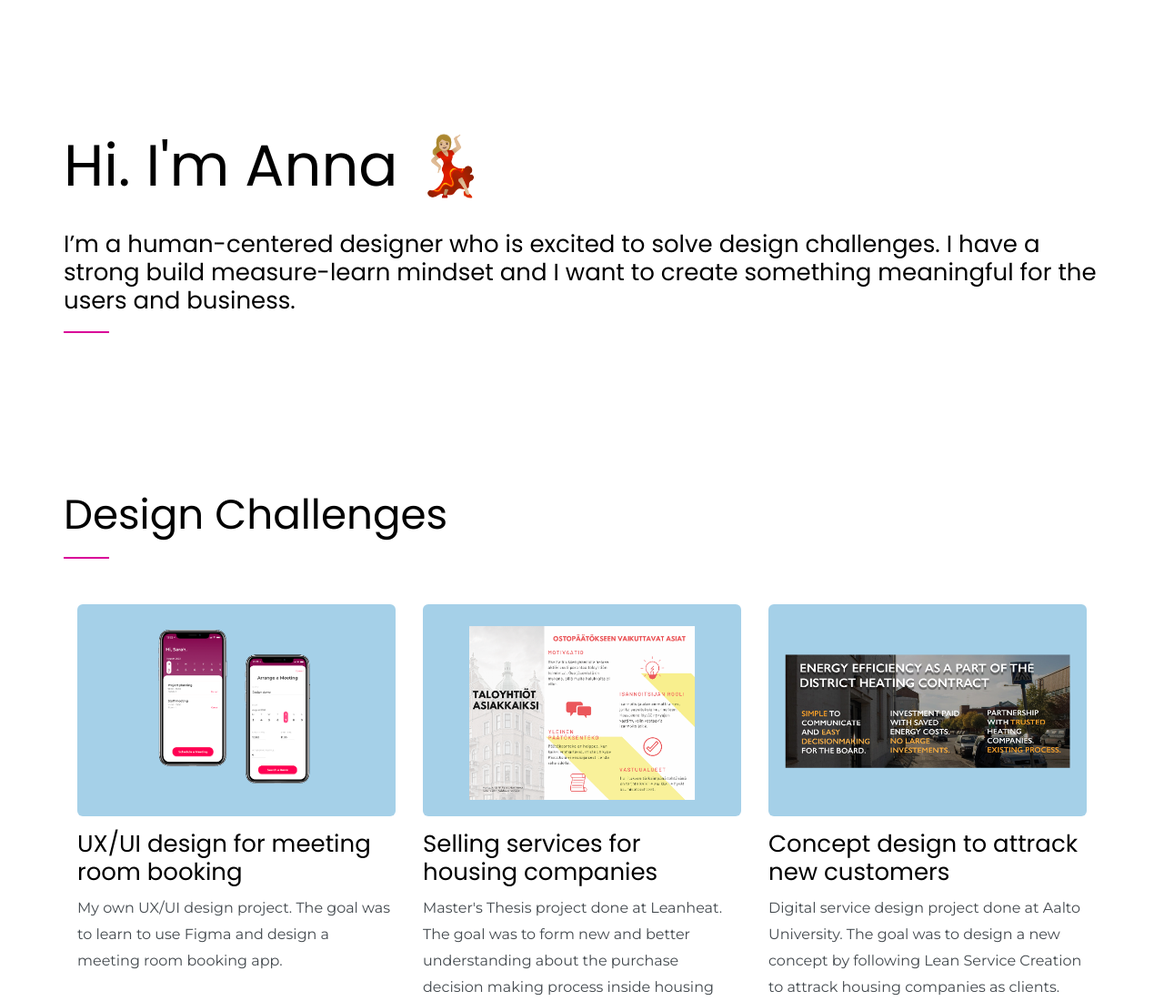
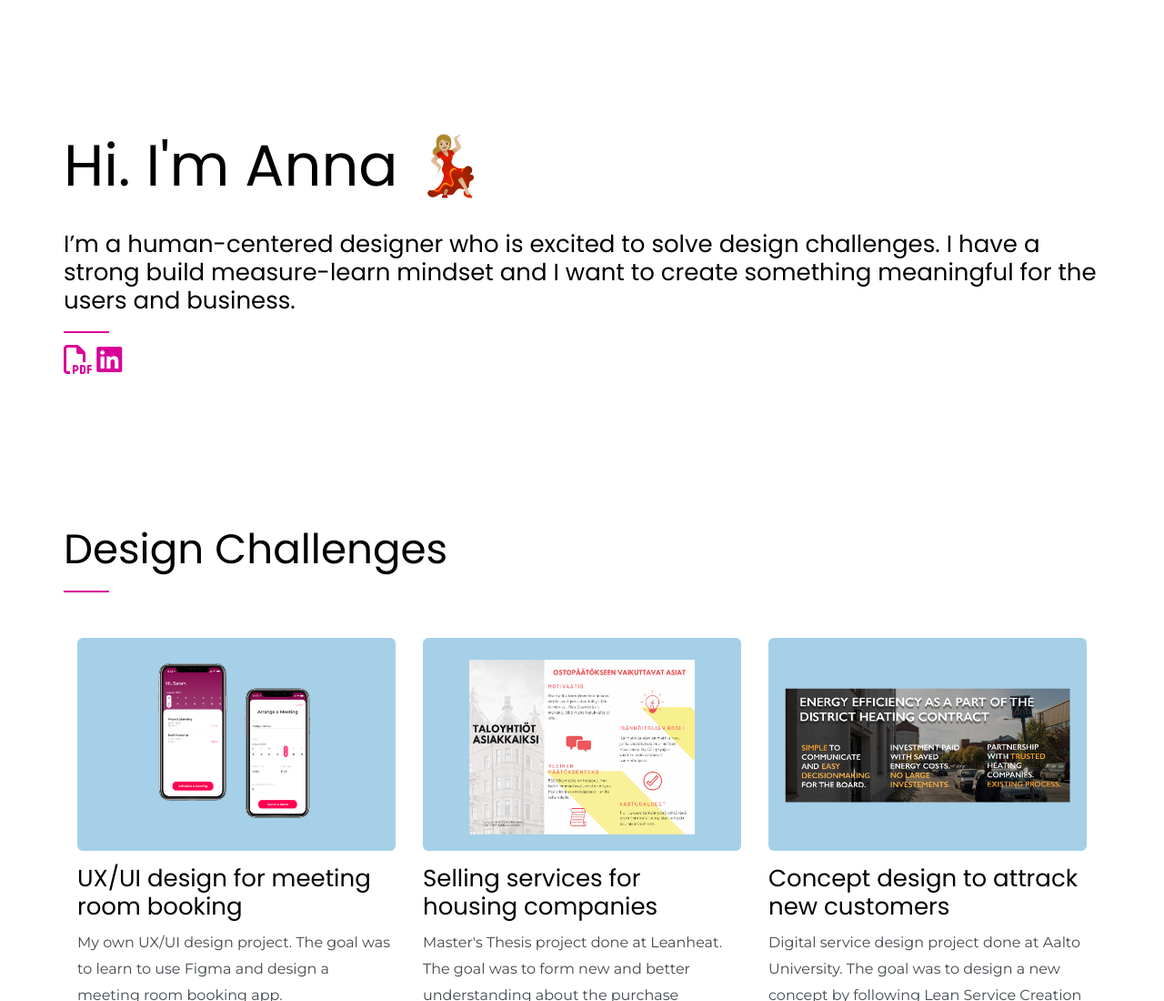
Before and after one commit to annahurtta/annahurtta, a website: page index.html in a window 1280 px wide. Shown: the top 1100 px of the page at 91% size. Drawn offline with Linux system fonts and the light colour scheme; files whose address does not match are found by name.

Commit message:
cv and linkedin links added

```diff
--- a/css/custom.css
+++ b/css/custom.css
@@ -26,6 +26,9 @@ h1{
 }
 h3.company{
 	margin-bottom: 0.2em;
+}
+.cv-link{
+	color: #d90098;
 }
 h4.case-info-hl{
 	color: #d90098;
--- a/index.html
+++ b/index.html
@@ -15,6 +15,8 @@
     <link rel="icon" type="image/png" sizes="32x32" href="favicon-32x32.png">
     <link rel="icon" type="image/png" sizes="16x16" href="favicon-16x16.png">
     <link rel="manifest" href="/site.webmanifest">
+
+    <script src="https://kit.fontawesome.com/ea8650ee42.js" crossorigin="anonymous"></script>
     <!--[if lt IE 9]>
       <script src="js/vendor/html5shiv.min.js"></script>
       <script src="js/vendor/respond.min.js"></script>
@@ -32,8 +34,9 @@
           <div class="col-md-12 probootstrap-relative">
             <h1>Hi. I'm Anna 💃🏼</h1>
             <h3 class="probootstrap-heading intro-me">I’m a human-centered designer who is excited to solve design challenges. I have a strong build measure-learn mindset and I want to create something meaningful for the users and business.</h3>
+            <a href="hurtta.pdf" target="_blank" class="cv-link"><i class="far fa-file-pdf fa-2x"></i></a>
+            <a href="https://www.linkedin.com/in/annahurtta/" target="_blank" class="cv-link"><i class="fab fa-linkedin fa-2x"></i></a>
           </div>
-        </div>
       </div>
     </section>
 
```
Also changed, not shown: 1 other file.
